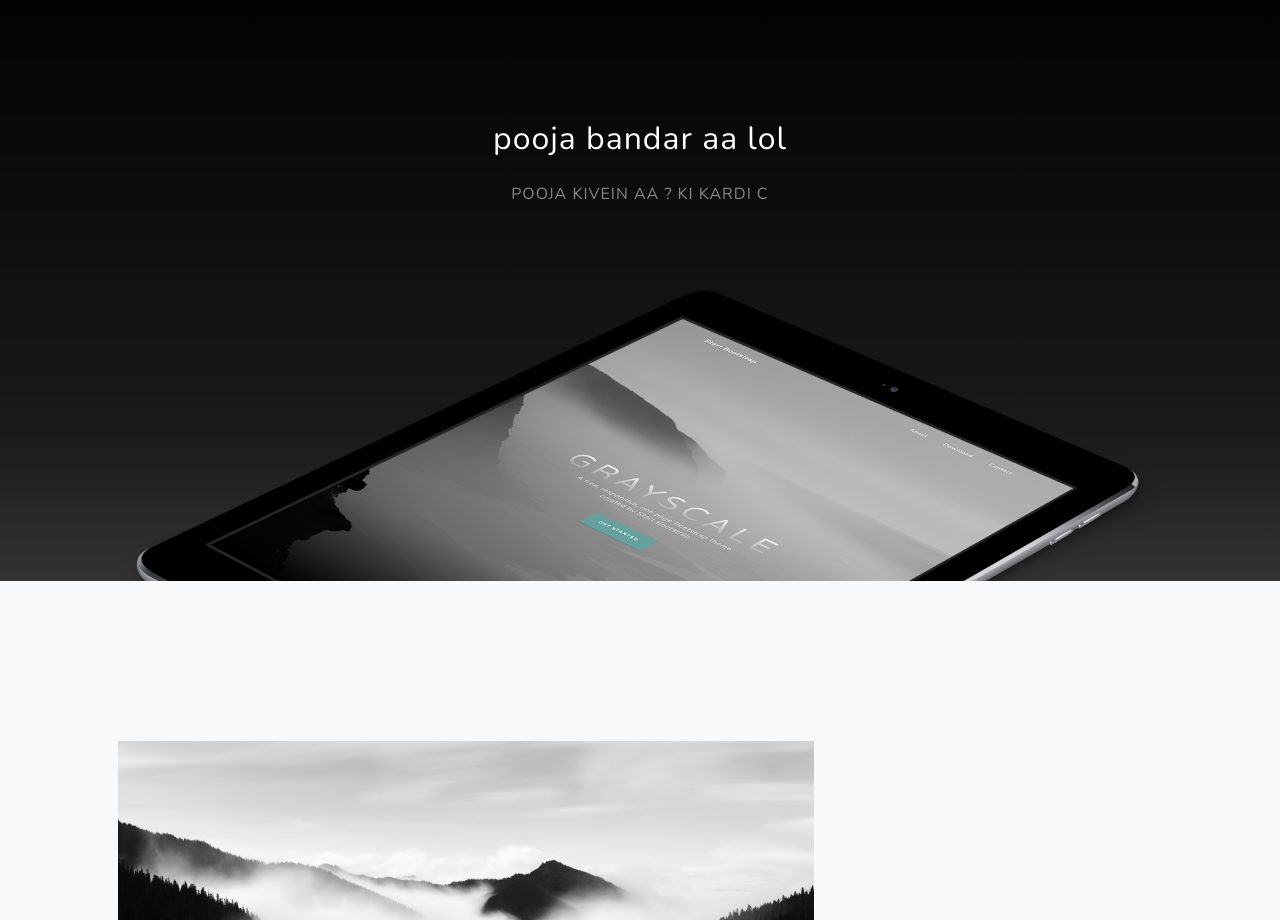
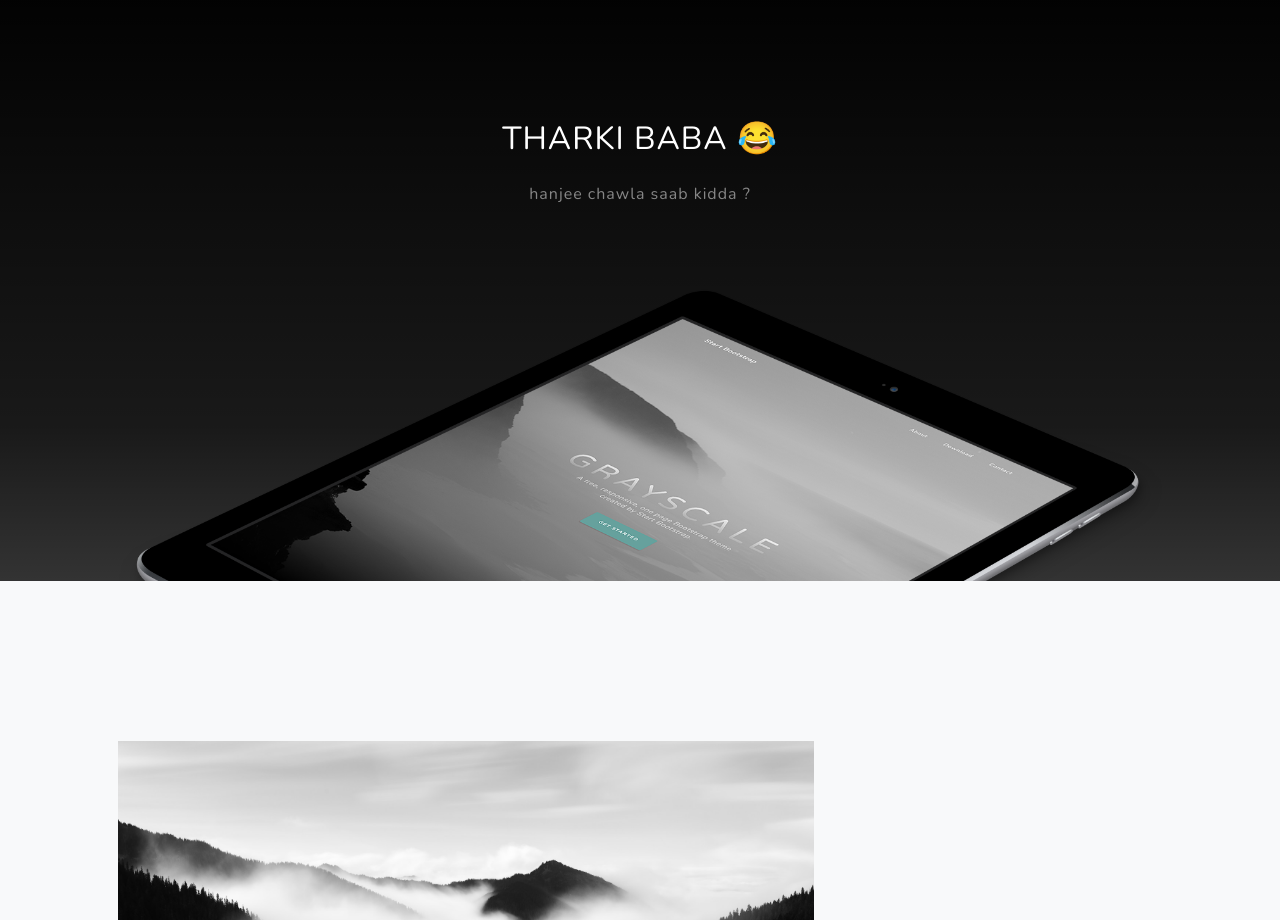
Before and after one commit to singhARSH77/myn, a plain HTML site: page index.html in a window 1280 px wide. Shown: the part 840-1760 px from the top of the page. Drawn offline with nearby package versions, Linux system fonts and the light colour scheme.

Commit message:
Update index.html

```diff
--- a/index.html
+++ b/index.html
@@ -50,9 +50,9 @@
             <div class="container px-4 px-lg-5">
                 <div class="row gx-4 gx-lg-5 justify-content-center">
                     <div class="col-lg-8">
-                        <h2 class="text-white mb-4">pooja bandar aa lol</h2>
+                        <h2 class="text-white mb-4">THARKI BABA 😂</h2>
                         <p class="text-white-50">
-                            POOJA KIVEIN AA ? KI KARDI C
+                            hanjee chawla saab kidda ?
                             <a na na rona ni kushni hoya , makhi margi hahaha</a>
                         </p>
                     </div>
```
